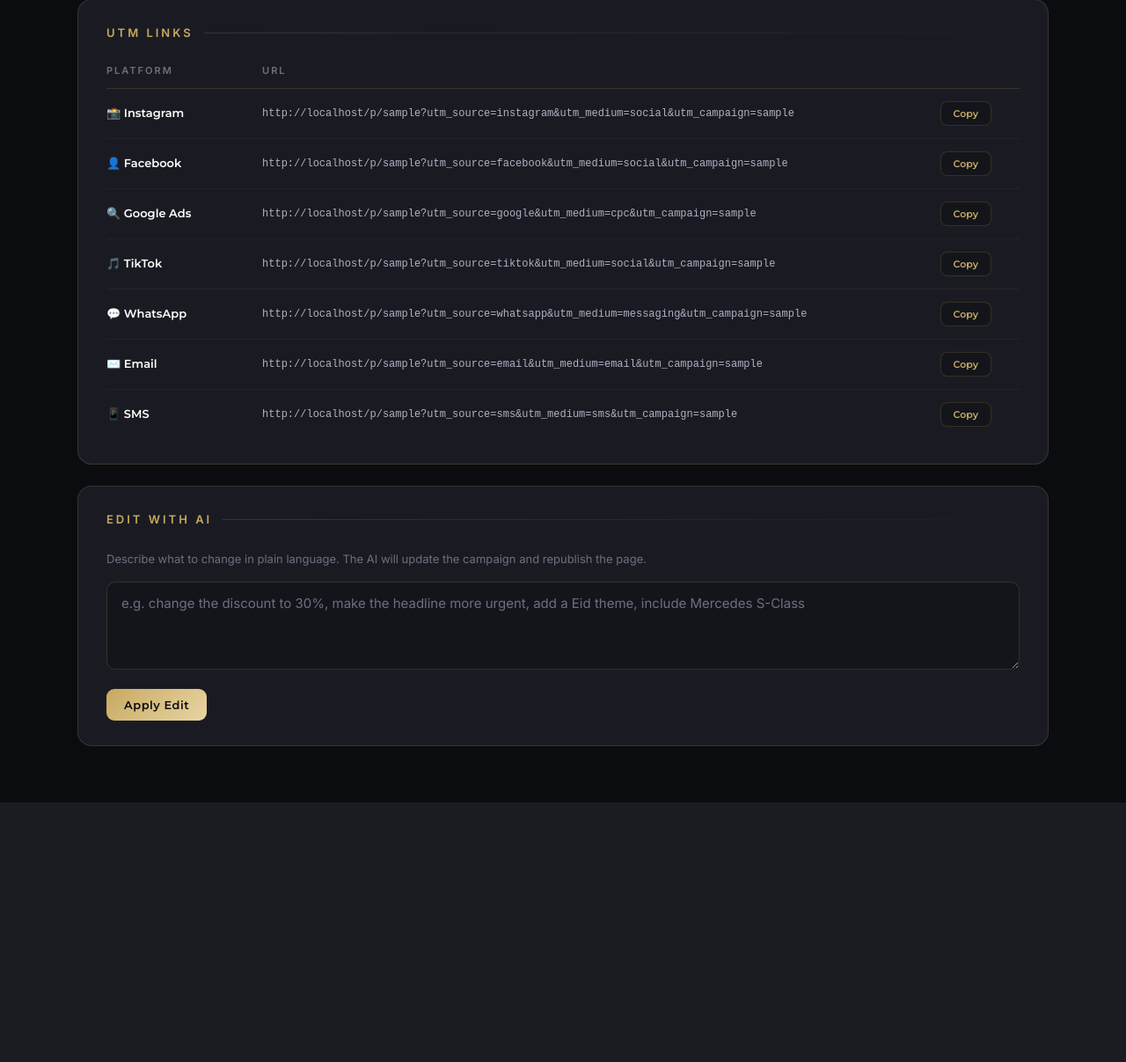
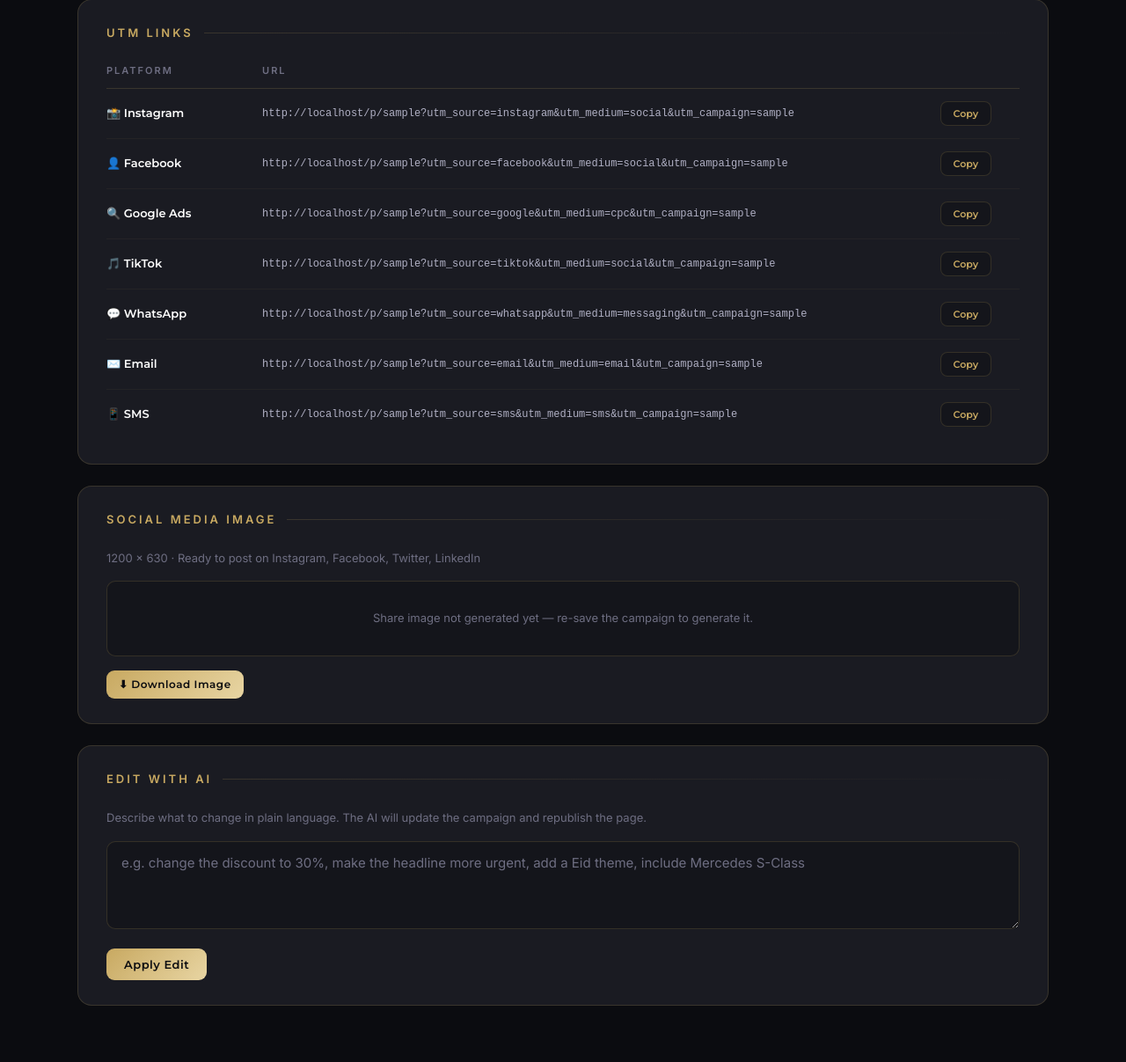
Before and after one commit to emsorkun/automates-campaigns, a Flask app: a page that uses templates/detail.html in a window 1280 px wide. Shown: the part 353-1560 px from the top of the page at 88% size. Before the commit the page ends 1265 px from the top, so only its background shows below. Run offline with Flask 3, Linux system fonts and the light colour scheme; tables that the repository leaves empty hold one stand-in row (values such as "Sample post").

Commit message:
fix: loremflickr direct URL with lock, share image preview + download in detail page

```diff
--- a/app.py
+++ b/app.py
@@ -144,7 +144,10 @@ def share_image(slug: str):
         return "Not found", 404
     if row is None or not row["share_image"]:
         return "Not found", 404
-    return Response(row["share_image"], mimetype="image/jpeg")
+    headers = {}
+    if request.args.get("dl"):
+        headers["Content-Disposition"] = f"attachment; filename={slug}-social.jpg"
+    return Response(row["share_image"], mimetype="image/jpeg", headers=headers)
 
 
 @app.route("/p/<slug>")
--- a/campaign_engine.py
+++ b/campaign_engine.py
@@ -234,18 +234,12 @@ def fetch_car_image(query: str) -> str:
         except Exception:
             pass
 
-    # Fallback: loremflickr — free, no API key, real Flickr car photos
-    try:
-        tags = ",".join(query.split()[:5])
-        url  = f"https://loremflickr.com/1200/800/{tags}"
-        r    = requests.get(url, timeout=10, allow_redirects=True, stream=True)
-        r.close()
-        if r.status_code == 200:
-            return r.url  # resolved Flickr CDN URL (stable)
-    except Exception:
-        pass
-
-    return ""
+    # Fallback: loremflickr — free, no API key, real Flickr photos.
+    # Use a lock derived from the query so the same car always gets the same photo.
+    import hashlib
+    lock = int(hashlib.md5(query.encode()).hexdigest()[:6], 16) % 9999 + 1
+    tags = ",".join(query.split()[:5])
+    return f"https://loremflickr.com/1200/800/{tags}?lock={lock}"
 
 
 def _make_headline_html(headline: str) -> str:
--- a/image_engine.py
+++ b/image_engine.py
@@ -57,11 +57,14 @@ def _logo():
 
 def _car_photo(query: str):
     """Download a car photo from loremflickr — no API key required."""
+    import hashlib
+    lock = int(hashlib.md5(query.encode()).hexdigest()[:6], 16) % 9999 + 1
     tags = ",".join(query.split()[:5])
     try:
         r = requests.get(
-            f"https://loremflickr.com/{W}/{H}/{tags}",
-            timeout=12, allow_redirects=True
+            f"https://loremflickr.com/{W}/{H}/{tags}?lock={lock}",
+            timeout=12, allow_redirects=True,
+            headers={"User-Agent": "Mozilla/5.0 (compatible; AutoMatesCampaigns/1.0)"}
         )
         if r.status_code == 200 and r.headers.get("content-type", "").startswith("image"):
             return Image.open(io.BytesIO(r.content)).convert("RGB").resize((W, H), Image.LANCZOS)
--- a/templates/detail.html
+++ b/templates/detail.html
@@ -233,6 +233,28 @@
     </table>
   </div>
 
+  <!-- Social Media Image -->
+  <div class="section-card">
+    <div class="section-title">Social Media Image</div>
+    <p style="font-size:13px;color:var(--muted);margin-bottom:16px">
+      1200 × 630 · Ready to post on Instagram, Facebook, Twitter, LinkedIn
+    </p>
+    <img
+      src="{{ url_for('share_image', slug=campaign.slug) }}"
+      alt="Social share image"
+      style="width:100%;border-radius:10px;border:1px solid var(--border);display:block;margin-bottom:16px"
+      onerror="this.parentElement.querySelector('.img-error').style.display='block';this.style.display='none'"
+    >
+    <div class="img-error" style="display:none;padding:32px;text-align:center;color:var(--muted);font-size:13px;
+         background:var(--surface);border-radius:10px;border:1px solid var(--border);margin-bottom:16px">
+      Share image not generated yet — re-save the campaign to generate it.
+    </div>
+    <a
+      href="{{ url_for('share_image', slug=campaign.slug) }}?dl=1"
+      class="btn btn-gold btn-sm"
+    >⬇ Download Image</a>
+  </div>
+
   <!-- Edit Campaign -->
   <div class="section-card">
     <div class="section-title">Edit with AI</div>
```
